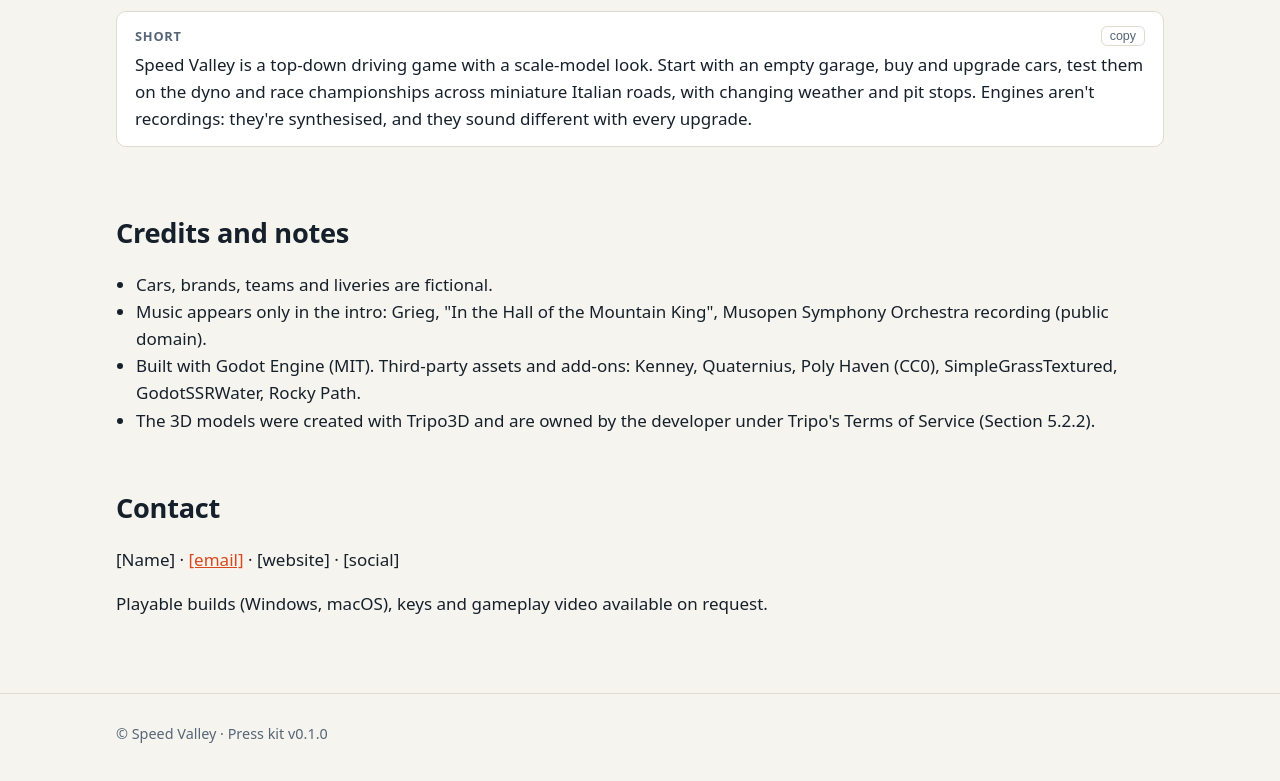
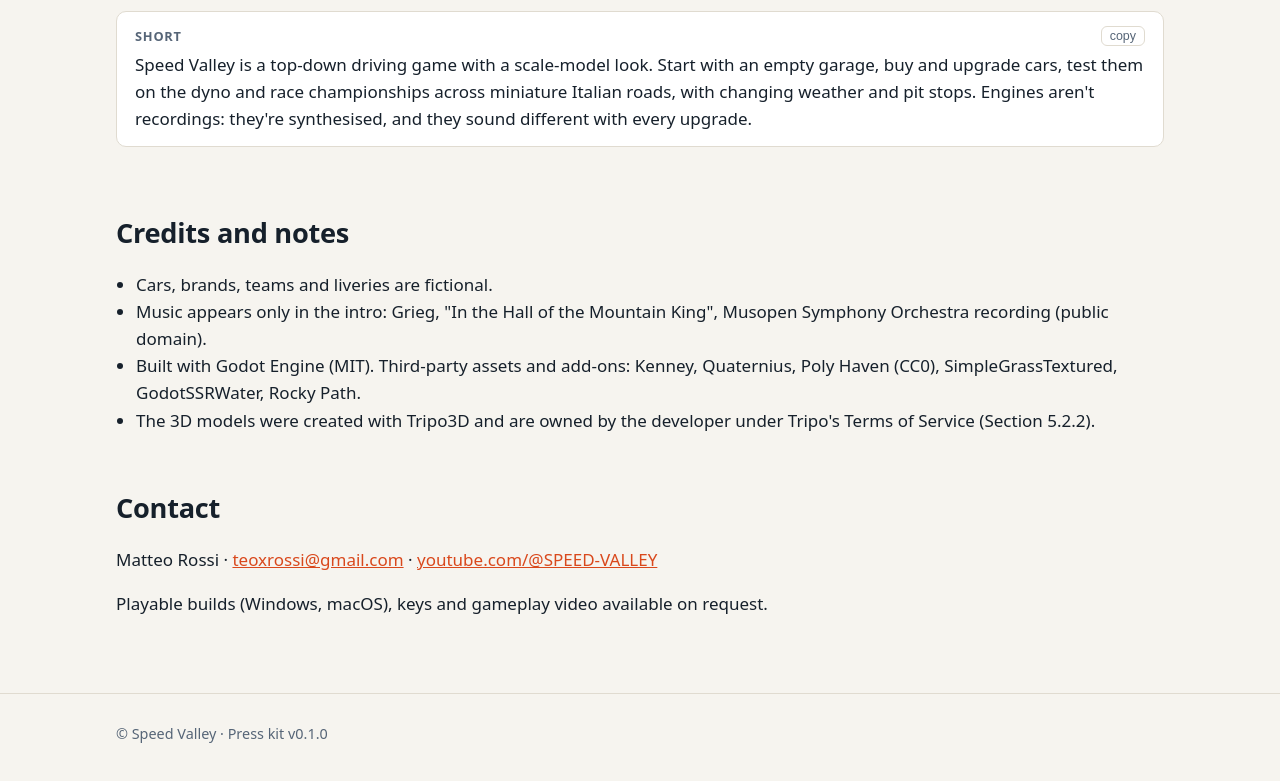
Before and after one commit to teoxrr/speed-valley-press-kit, a plain HTML site: page index.html in a window 1280 px wide. Shown: the part 3902-4683 px from the top of the page. Drawn offline with Linux system fonts and the light colour scheme.

Commit message:
fix: fill in contact info (Matteo Rossi, email, YouTube)

```diff
--- a/index.html
+++ b/index.html
@@ -207,7 +207,7 @@ html[lang=en] .copy b[data-l=en],html[lang=it] .copy b[data-l=it]{display:block}
 
 <section id="contact">
   <h2><span data-l="en">Contact</span><span data-l="it">Contatti</span></h2>
-  <p>[Name] · <a href="mailto:EMAIL">[email]</a> · [website] · [social]</p>
+  <p>Matteo Rossi · <a href="mailto:teoxrossi@gmail.com">teoxrossi@gmail.com</a> · <a href="https://www.youtube.com/@SPEED-VALLEY" target="_blank" rel="noopener">youtube.com/@SPEED-VALLEY</a></p>
   <p data-l="en">Playable builds (Windows, macOS), keys and gameplay video available on request.</p>
   <p data-l="it">Build giocabili (Windows, macOS), chiavi e video di gameplay su richiesta.</p>
 </section>
```
